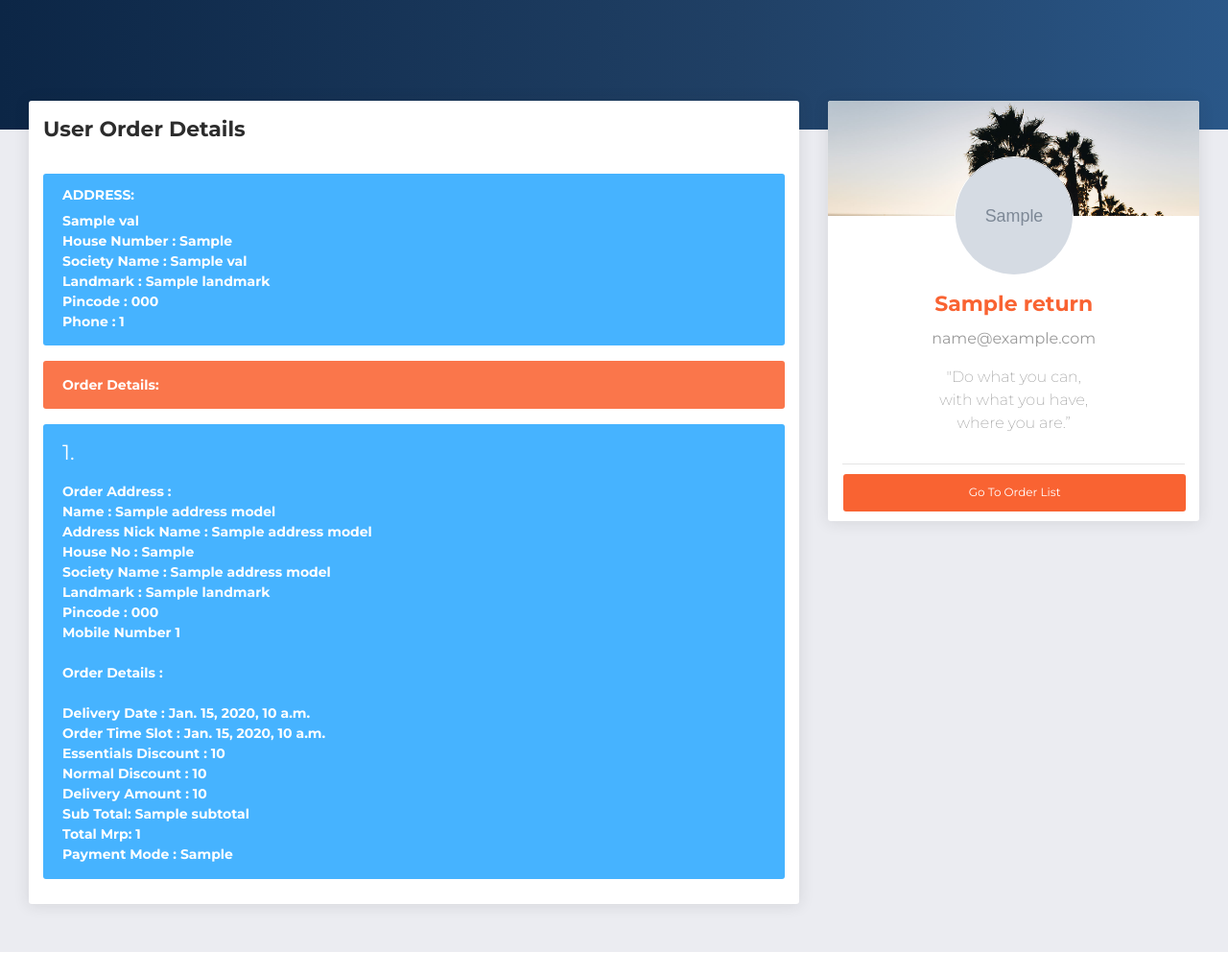
After one commit to monish-achari/essentials, a Django app: template templates/admin_panel/details_user_order.html in a window 1280 px wide. The commit adds this page. Shown: the whole page at 96% size. Run offline with Django 3.2, Linux system fonts and the light colour scheme; the template is opened without the code that fills it: most values are stand-ins (such as "Sample title", 1, 10 or a date in 2020); grey boxes marked "Sample" are stand-in pictures; some libraries are stand-ins or nearby versions.

Commit message:
added user order history data

```diff
--- a/grofer/urls.py
+++ b/grofer/urls.py
@@ -84,6 +84,8 @@ urlpatterns = [
     path('cart/list/',list_carts, name='cartlist'),
     path('cart/details/<userid>/<cartid>/',detais_cart, name='cartlist'),
 
+    path('user/order/list/',list_user_order_list, name='list_user_order_list'),
+    path('user/order/<userid>/details/',detais_user_order, name='detais_user_order'),
 
     path('grand-category/list/',list_grand_subcategory, name='grandcategory'),
     path('grand-category/add/',add_grand_subcategory, name='grandcategoryadd'),
--- a/templates/admin_panel/base.html
+++ b/templates/admin_panel/base.html
@@ -191,6 +191,14 @@
               </a>
             </li>
         </ul>
+        <ul class="nav">
+          <li>
+            <a href="/user/order/list/">
+              <i class="now-ui-icons design_app"></i>
+              <p>User Orders</p>
+            </a>
+          </li>
+      </ul>
         {% endif %}
       </div>
     </div>
--- /dev/null
+++ b/templates/admin_panel/details_user_order.html
@@ -0,0 +1,102 @@
+{% extends "admin_panel/base.html" %}
+{% block midpart %}
+<div class="main-panel" id="main-panel">
+    <!-- Navbar -->
+
+    <!-- End Navbar -->
+    <div class="panel-header panel-header-sm">
+    </div>
+<div class="content">
+    <div class="row">
+      <div class="col-md-8">
+        <div class="card">
+          <div class="card-header">
+            <h5 class="title">User Order Details</h5>
+          </div>
+          <div class="card-body">
+
+            <div class="alert alert-info">
+                <h6>Address: </h6>
+              {% for key,val in return_data.address.items  %}
+              <span><b> {{val.addressNickName }}</b><br>
+                <b>House Number : {{val.houseNo }}</b><br>
+                <b>Society Name : {{val.societyName }}</b><br>
+                <b>Landmark : {{val.landmark }}</b><br>
+                <b>Pincode : {{val.pincode }}</b><br>
+                <b>Phone : {{val.mobileNumber }}</b><br>
+                </span>
+                {% endfor %}
+            </div>
+
+            <div class="alert alert-primary">
+                <span><b> Order Details:  </b> </span>
+            </div>
+            {% for key, val in new_user_order_details.items %}
+            <div class="alert alert-info">
+                <span>
+
+                    <b> <h5>{{ forloop.counter }}.</h5>  Order Address : </b><br>
+                    <b>Name : {{val.addressModel.name}} </b><br>
+                    <b>Address Nick Name : {{val.addressModel.addressNickName}} </b><br>
+                    <b>House No : {{val.addressModel.houseNo}} </b><br>
+                    <b>Society Name : {{val.addressModel.societyName}} </b><br>
+                    <b>Landmark : {{val.addressModel.landmark}} </b><br>
+                    <b>Pincode : {{val.addressModel.pincode}} </b><br>
+                    <b>Mobile Number {{val.addressModel.mobileNumber}} </b><br>
+                    <br>
+                    <b>Order Details : </b><br>
+                    <br>
+                    <b>Delivery Date : {{val.deliveryDate}} </b><br>
+                    <b>Order Time Slot : {{val.orderTimeSlot}} </b><br>
+                    <b>Essentials Discount : {{val.essentialsDiscount}} </b><br>
+                    <b>Normal Discount : {{val.normalDiscount}} </b><br>
+                    <b>Delivery Amount : {{val.deliveryAmount}} </b><br>
+                    <b>Sub Total: {{val.subtotal}} </b><br>
+                    <b>Total Mrp: {{val.totalMrp}} </b><br>
+                    <b>Payment Mode : {{val.paymentMode}} </b><br>
+                    {% if val.deliveryCancel %}
+                    <b>Reason For Cancellation: {{val.reasonForCancellation}} </b><br>
+                    {% endif %}
+                </span>
+            </div>
+            {% endfor %}
+          </div>
+        </div>
+      </div>
+      <div class="col-md-4">
+        <div class="card card-user">
+          <div class="image">
+            <img src="../assets/img/bg5.jpg" alt=" ">
+          </div>
+          <div class="card-body">
+            <div class="author">
+              <a href="#">
+                <img class="avatar border-gray" src="{{return_data.userImageUrl}}" alt="...">
+                <h5 class="title">{{return_data.Name}}</h5>
+              </a>
+              <p class="description">
+                <b>{{return_data.Email}} </b>
+              </p>
+            </div>
+            <p class="description text-center">
+                "Do what you can,<br>
+                with what you have, <br>
+                where you are.”
+            </p>
+          </div>
+          <hr>
+          <div class="button-container">
+            <div class="col-md-12">
+                    <!-- <button class="btn btn-primary btn-block" onclick="nowuiDashboard.showNotification('bottom','right','User has been deleted...!');window.setTimeout(function() {window.location.href = '/delete/{{uid}}/user/dashboard/';},1000);">
+                      Delete User
+                      </button> -->
+                    <a class="btn btn-primary btn-block" href="/user/order/list/">Go To Order List
+                    </a>
+            </div>
+          </div>
+        </div>
+      </div>
+    </div>
+  </div>
+  </div>
+{% endblock %}
```
Also changed, not shown: products/views.py (+39 -0 lines), templates/admin_panel/list_user_orders.html (added, +97 -0 lines).
